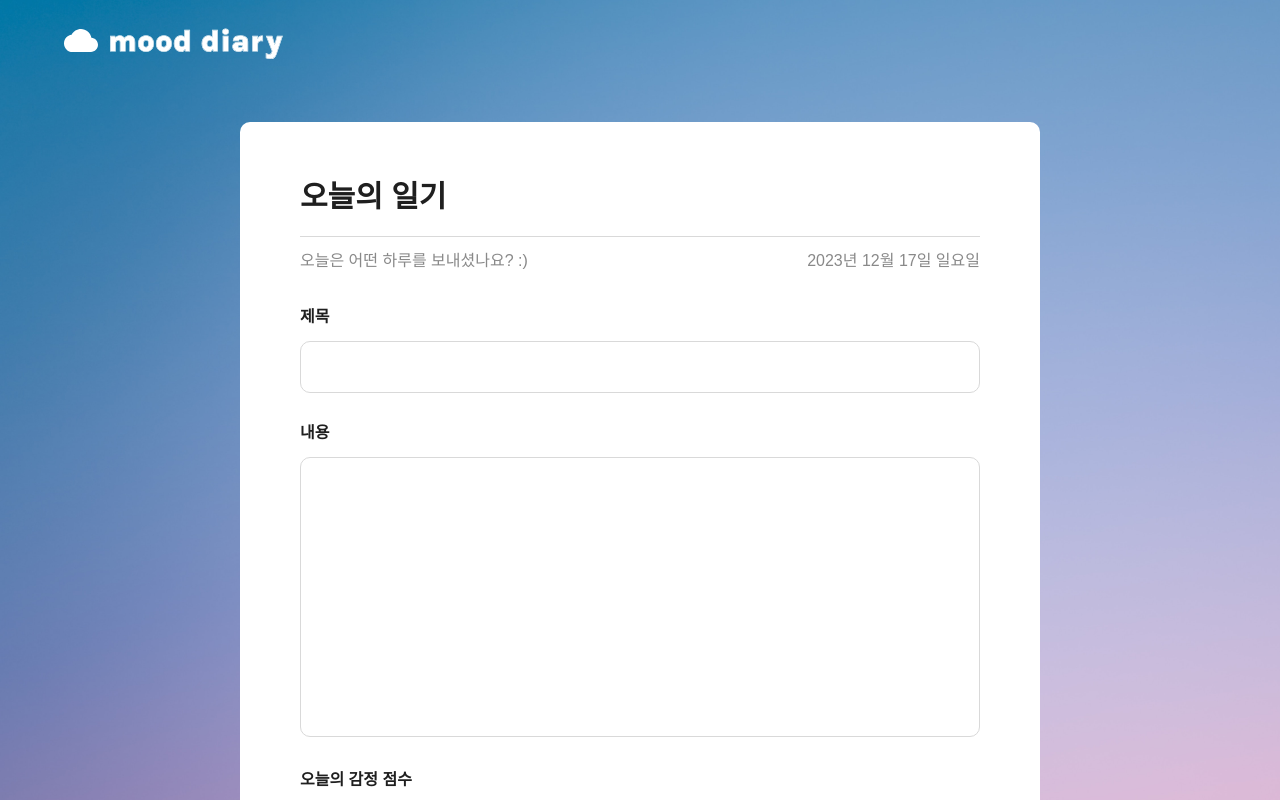
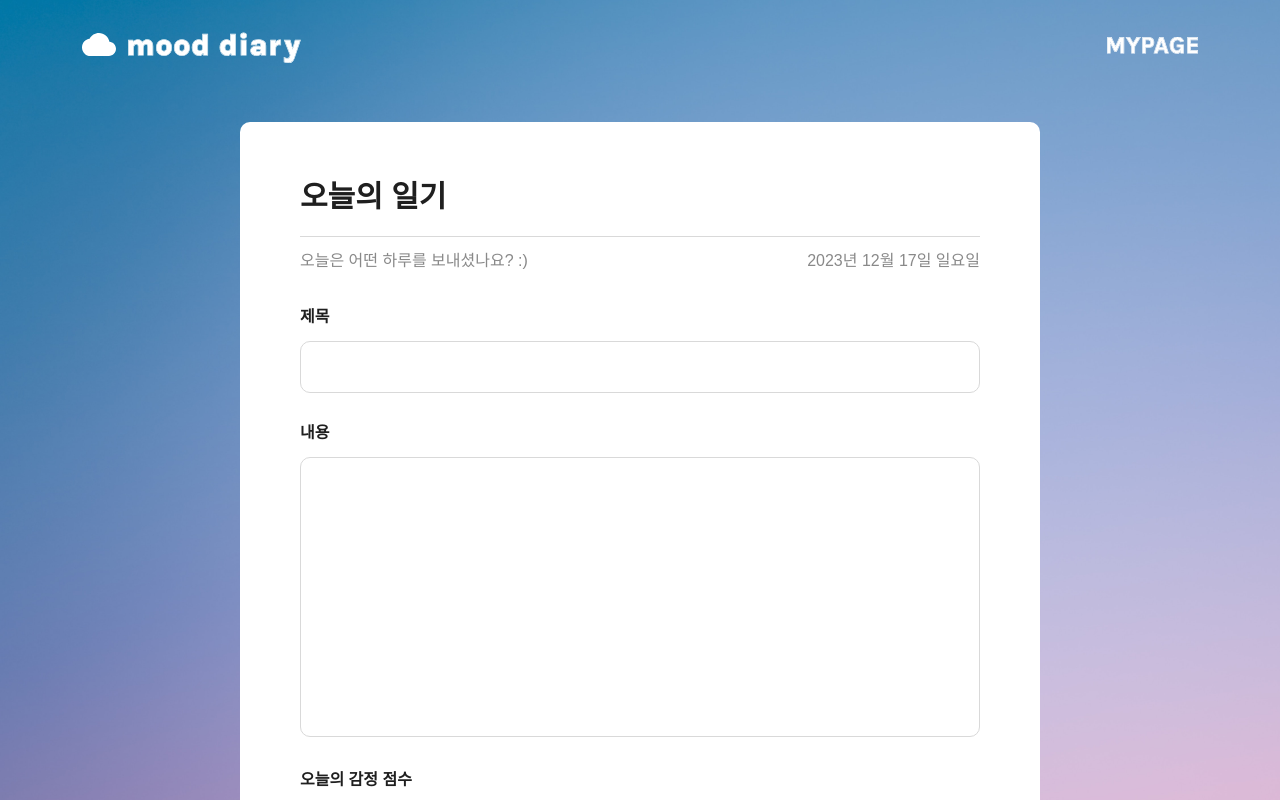
Before and after one commit to BEARSUM/Mood-Diary, a React (Create React App) app: page /post in a window 1280 px wide. Shown: the top 800 px of the page. Built offline with nearby package versions, Linux system fonts and the light colour scheme; grey boxes are pictures that could not be loaded.

Commit message:
feat: 헤더 홈, 마이페이지 이동 버튼 추가

```diff
--- a/src/components/Layout/Header/index.js
+++ b/src/components/Layout/Header/index.js
@@ -1,9 +1,20 @@
+import { useNavigate } from "react-router-dom";
+
+import Button from "components/common/Button";
+
 import * as S from "./index.styled";
 
 function Header() {
+  const navigate = useNavigate();
+
   return (
     <S.Container>
-      <img alt="무드다이어리 로고" src="/assets/img/logo.svg" />
+      <Button color="transparent" onClick={() => navigate("/")}>
+        <img alt="mooddiary-logo" src="/assets/img/logo.svg" />
+      </Button>
+      <Button color="transparent" onClick={() => navigate("/mypage")}>
+        <img alt="mypage" src="/assets/img/mypage.svg" />
+      </Button>
     </S.Container>
   );
 }
--- a/src/components/Layout/Header/index.styled.js
+++ b/src/components/Layout/Header/index.styled.js
@@ -1,13 +1,11 @@
 import styled from "styled-components";
+import { flexSpaceBetweenCenter } from "styles/common";
 
 const Container = styled.header`
   width: 100%;
   height: 90px;
-  padding: 24px 0;
-
-  img {
-    margin-left: 64px;
-  }
+  padding: 24px 64px;
+  ${flexSpaceBetweenCenter}
 `;
 
 export { Container };
--- a/src/components/common/Button/index.styled.js
+++ b/src/components/common/Button/index.styled.js
@@ -1,4 +1,5 @@
 import styled, { css } from "styled-components";
+import { flexCenter } from "styles/common";
 
 export const colorCSS = {
   basic: css`
@@ -15,10 +16,13 @@ export const colorCSS = {
     border: 1px solid ${({ theme }) => theme.PALETTE.error};
     color: ${({ theme }) => theme.PALETTE.error};
   `,
+  transparent: css`
+    background: transparent;
+  `,
 };
 export const Button = styled.button`
   ${({ color }) => color && colorCSS[color]}
-
+  ${flexCenter}
   border-radius: 10px;
   cursor: ${({ disabled }) => (disabled ? "default" : "pointer")};
   padding: 8px 18px;
```
Also changed, not shown: public/assets/img/mypage.svg (added).
